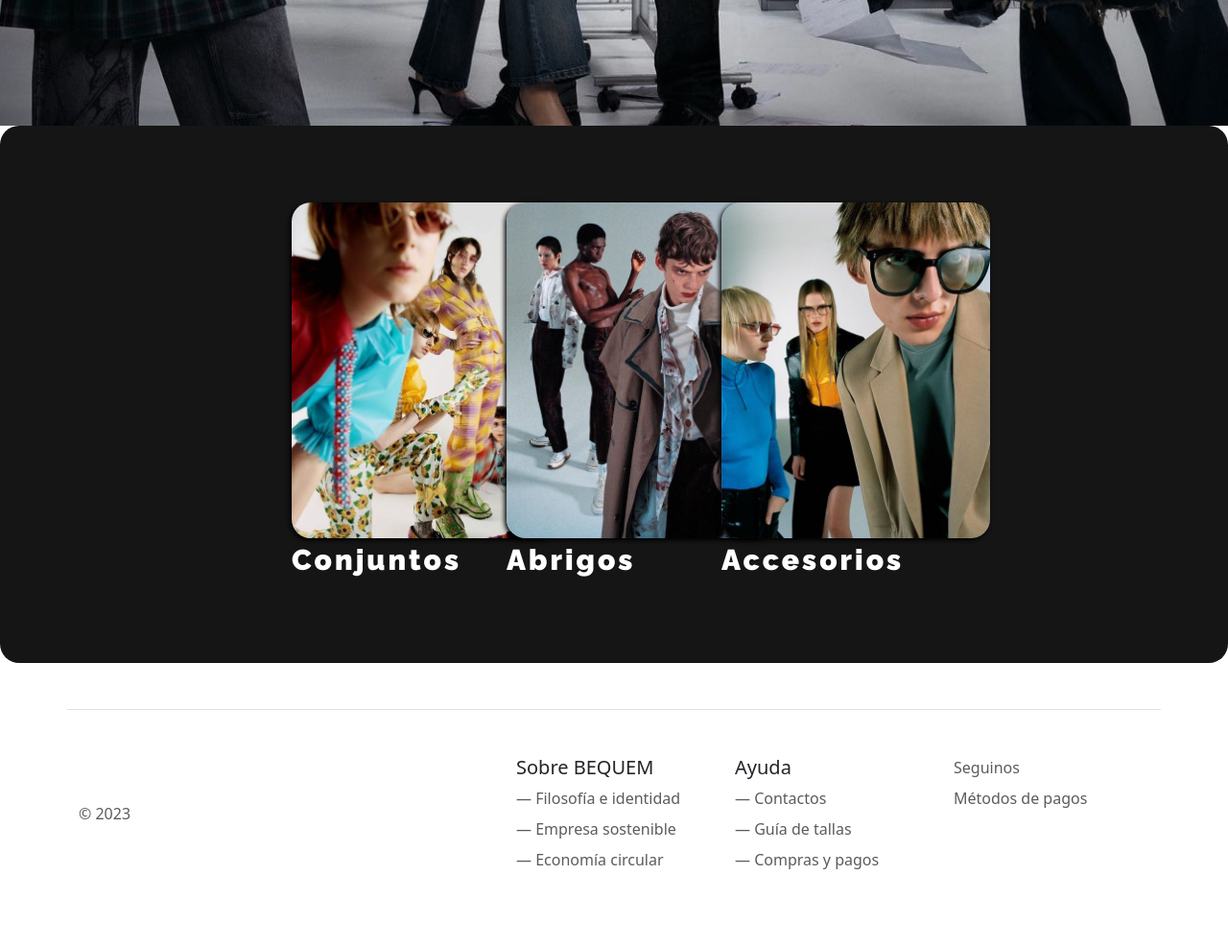
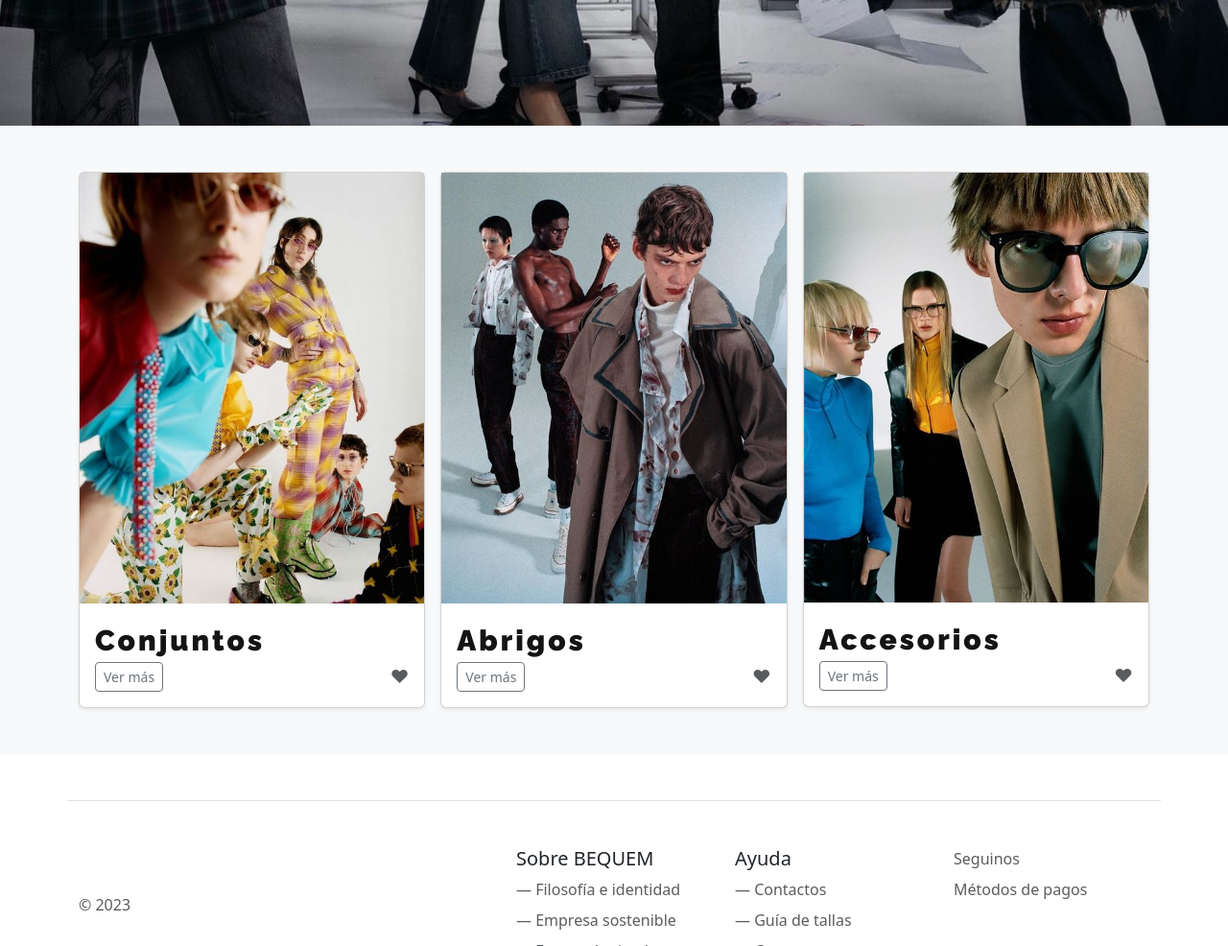
Before and after one commit to CarolinaSaleh/Pr-ctica-en-Coderhouse, a plain HTML site: page index.html in a window 1280 px wide. Shown: the part 760-1746 px from the top of the page at 96% size. Drawn offline with Linux system fonts and the light colour scheme.

Commit message:
contenedor responsive

```diff
--- a/css/style.css
+++ b/css/style.css
@@ -160,7 +160,7 @@ h1{
     line-height: 1.5;
 }
 
-.contenedorProductos {
+/* .contenedorProductos {
     background-size: 250px 250px ;
     background-color: #151515;
     margin: 20fr;
@@ -175,10 +175,14 @@ h1{
     ". section1 section2 section3 .";
     justify-content: center;
     align-items: center;
-}
+} */
+/* .contenedorProductos img{
+    display: flex;
+    justify-content: space-between;
+} */
 
 .conjuntos{
-    color: #FFFFFF;
+    color: #141414;
     font-family: 'Raleway', sans-serif;
     text-decoration: none;
     font-weight: 700;
@@ -186,22 +190,22 @@ h1{
     letter-spacing: .1875rem;
 }
 
-.card1{
+/* .card1{
     width: 12.5rem;
     height: 25rem;
     grid-area: section1;
-}
+} */
 
-.card1 img {
+/* .card1 img {
     width: 17.5rem;
     height: 21.875rem;
     box-shadow: -.125rem .125rem .3125rem black;
     border-radius: 1.25rem;
     overflow: hidden;
-}
+} */
 
 .abrigo{
-    color: #FFFFFF;
+    color: #141414;
     font-family: 'Raleway', sans-serif;
     text-decoration: none;
     font-weight: 700;
@@ -209,7 +213,7 @@ h1{
     letter-spacing: .1875rem;
 }
 
-.card2{
+/* .card2{
     width: 12.5rem;
     height: 25rem;
     grid-area: section2;
@@ -220,18 +224,18 @@ h1{
     height: 21.875rem;
     box-shadow: -.125rem .125rem .3125rem black;
     border-radius: 1.25rem;
-    overflow: hidden;
-}
+    overflow: hidden; */
+
 
 .accesorios{
-    color: #FFFFFF;
+    color: #141414;
     font-family: 'Raleway', sans-serif;
     text-decoration: none;
     font-weight: 700;
     font-size: 1.875rem;
     letter-spacing: .1875rem;
 }
-
+/*
 .card3{
     width: 12.5rem;
     height: 25rem;
@@ -244,7 +248,7 @@ h1{
     box-shadow: -.125rem .125rem .3125rem black;
     border-radius: 1.25rem;
     overflow: hidden;
-}
+} */
 /* lo que lo hace responsive */
 @media (max-width:991px) {
     html{
--- a/index.html
+++ b/index.html
@@ -41,7 +41,8 @@
             </ul>
 
             </section>
-            <section class="contenedorProductos">
+            <!-- <section class="contenedorProductos">
+
                 <div class="card1">
                     <img src="./assets/conjuntos.jpg" alt="">
                     <a href="./pages/conjuntos.html" class="conjuntos">Conjuntos</a>
@@ -54,7 +55,56 @@
                     <img src="./assets/accesorios.jpg" alt="">
                     <a href="./pages/accesorios.html" class="accesorios">Accesorios</a>
                 </div>
-            </section>
+            </section> -->
+            <div class="album py-5 bg-body-tertiary">
+                <div class="container">
+
+                  <div class="row row-cols-1 row-cols-sm-2 row-cols-md-3 g-3">
+                    <div class="col">
+                      <div class="card shadow-sm">
+                        <svg class="bd-placeholder-img card-img-top" width="100%" height="0" xmlns="" role="img" aria-label="Placeholder: Thumbnail" preserveAspectRatio="xMidYMid slice" focusable="false"><img src="./assets/conjuntos.jpg" alt=""><rect width="100%" height="100%" fill="#55595c"></rect><text x="50%" y="50%" fill="#eceeef" dy=".3em"></text></svg>
+                        <div class="card-body">
+                          <a href="./pages/conjuntos.html" class="conjuntos">Conjuntos</a>
+                          <div class="d-flex justify-content-between align-items-center">
+                            <div class="btn-group">
+                                <button type="button" class="btn btn-sm btn-outline-secondary">Ver más</button>
+                            </div>
+                            <big class="text-body-secondary">❤</big>
+                          </div>
+                        </div>
+                      </div>
+                    </div>
+                    <div class="col">
+                      <div class="card shadow-sm">
+                        <svg class="bd-placeholder-img card-img-top" width="100%" height="0" xmlns="http://www.w3.org/2000/svg" role="img" preserveAspectRatio="xMidYMid slice" focusable="false"><img src="./assets/abrigo.jpg"  alt=""><rect width="100%" height="100%" fill="#55595c"></rect><text x="50%" y="50%" fill="#eceeef" dy=".3em"></text></svg>
+                        <div class="card-body">
+                            <a href="./pages/abrigos.html" class="abrigo">Abrigos</a>
+                          <div class="d-flex justify-content-between align-items-center">
+                            <div class="btn-group">
+                                <button type="button" class="btn btn-sm btn-outline-secondary">Ver más</button>                            </div>
+                            <big class="text-body-secondary">❤</big>
+                          </div>
+                        </div>
+                      </div>
+                    </div>
+                    <div class="col">
+                      <div class="card shadow-sm">
+                        <svg class="bd-placeholder-img card-img-top" width="100%" height="0" xmlns="http://www.w3.org/2000/svg" role="img" preserveAspectRatio="xMidYMid slice" focusable="false"><img src="./assets/accesorios.jpg" alt=""><rect width="100%" height="100%" fill="#55595c"></rect><text x="50%" y="50%" fill="#eceeef" dy=".3em"></text></svg>
+                        <div class="card-body">
+                            <a href="./pages/accesorios.html" class="accesorios">Accesorios</a>
+                          <div class="d-flex justify-content-between align-items-center">
+                            <div class="btn-group">
+                            <button type="button" class="btn btn-sm btn-outline-secondary">Ver más</button>
+                            </div>
+                            <big class="text-body-secondary">❤</big>
+                          </div>
+                        </div>
+                      </div>
+                    </div>
+                    </div>
+                  </div>
+                </div>
+              </div>
 
         </main>
 
```
Also changed, not shown: pages/tempVerano.html (+43 -5 lines).
